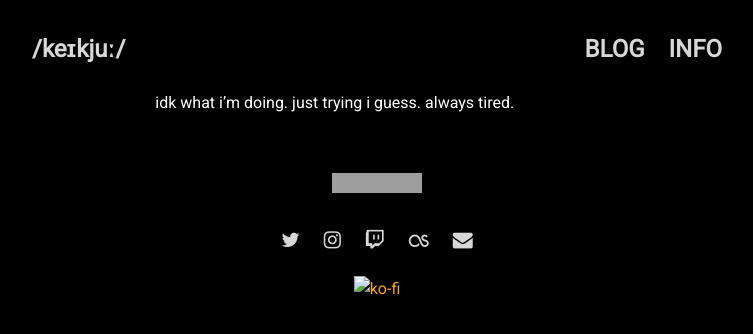
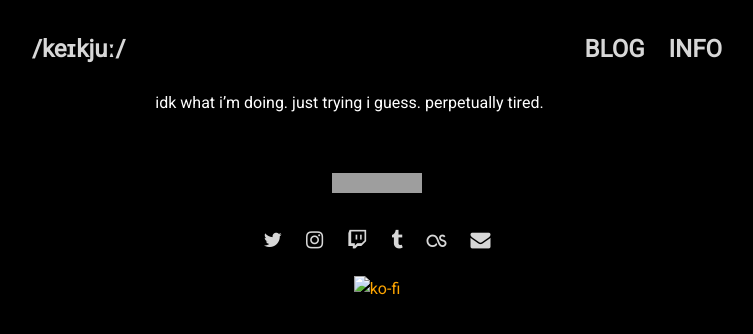
Before and after one commit to keikju/keikju.github.io, a Jekyll site: the page built from pages/about.html, in a window 1280 px wide. Shown: the top 334 px of the page, without its empty margins (263-1016 px from the left). Built offline with Jekyll 4.4.1, drawn with Linux system fonts in a browser that asks for light colours; nearby versions of some CDN libraries; grey boxes are pictures that could not be loaded.

Commit message:
Update settings.yml

```diff
--- a/_data/settings.yml
+++ b/_data/settings.yml
@@ -32,15 +32,15 @@ seo:
 # Disqus Section
 
 # Change to true for Disqus comments
-disqus:
-  comments: false
-  disqus_shortname: 'asdfkjg'
+#disqus:
+#  comments: false
+#  disqus_shortname: 'asdfkjg'
 
 #-------------------------------
 # About Section
 
 about: >
-     idk what i'm doing. just trying i guess. always tired.
+     idk what i'm doing. just trying i guess. perpetually tired.
 
 
 
@@ -62,7 +62,7 @@ social:
 - {icon: 'instagram', link: 'https://www.instagram.com/keikju/'}
 #- {icon: 'github', link: 'https://github.com/keikju'}
 - {icon: 'twitch', link: 'https://www.twitch.tv/keikju'}
-#- {icon: 'tumblr', link: 'https://kei-kju.tumblr.com'}
+- {icon: 'tumblr', link: 'https://kei-kju.tumblr.com'}
 - {icon: 'lastfm', link: 'https://www.last.fm/user/mcapp'}
 - {icon: 'envelope', link: 'mailto:keikju@pm.me'}
 
```
